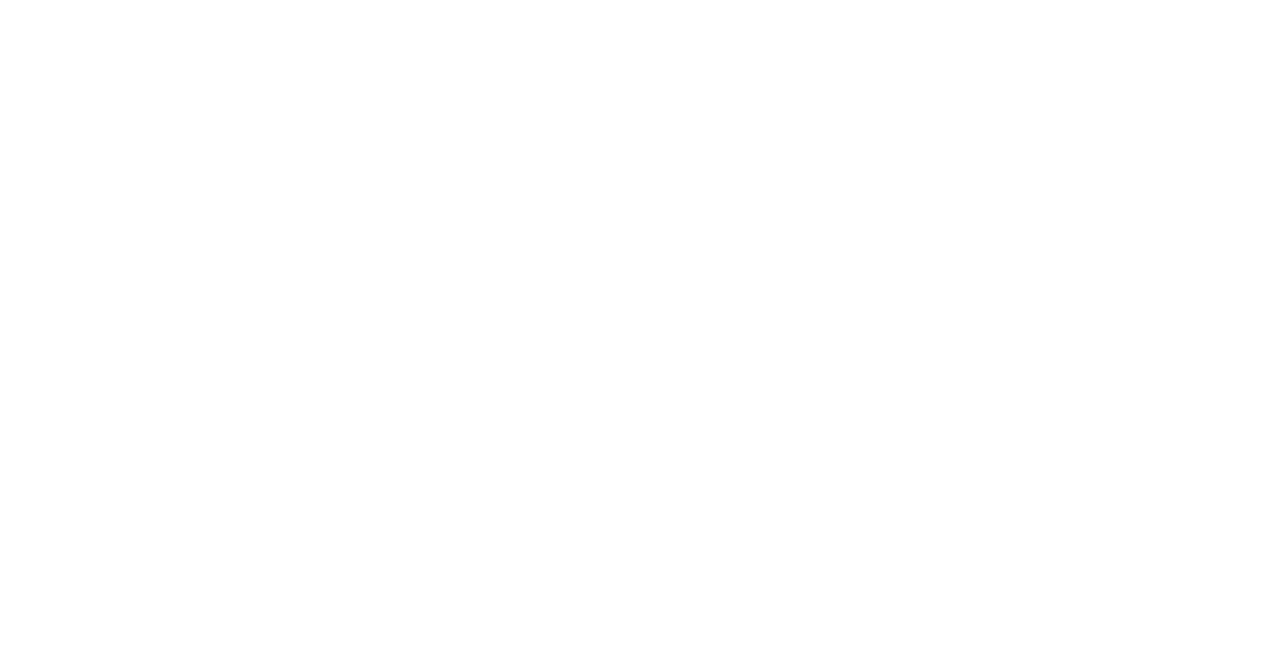
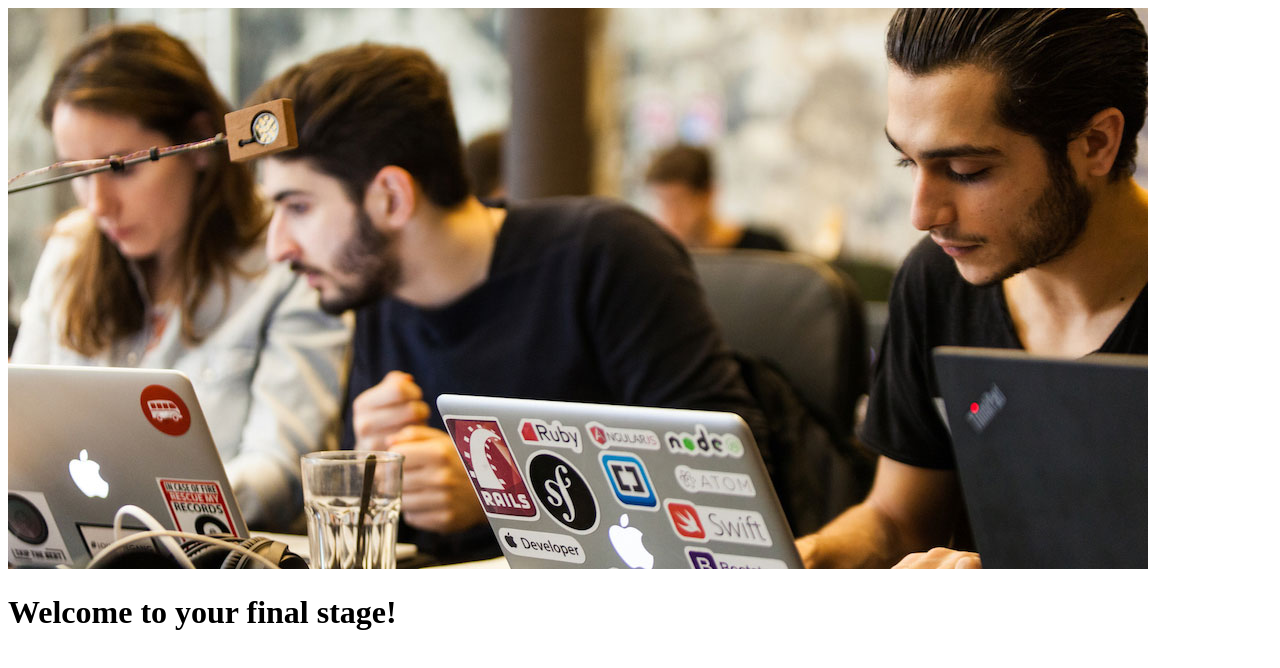
Before and after one commit to luijoy/git-101, a plain HTML site: page index.html in a window 1280 px wide. Drawn offline with Linux system fonts and the light colour scheme.

Commit message:
Added le wagon logo

```diff
--- a/index.html
+++ b/index.html
@@ -7,6 +7,8 @@
 </head>
 
 <body>
+    <img src="lewagon.jpg" alt="">
+    <h1>Welcome to your final stage!</h1>
 
 </body>
 
```
Also changed, not shown: lewagon.jpg (added).
